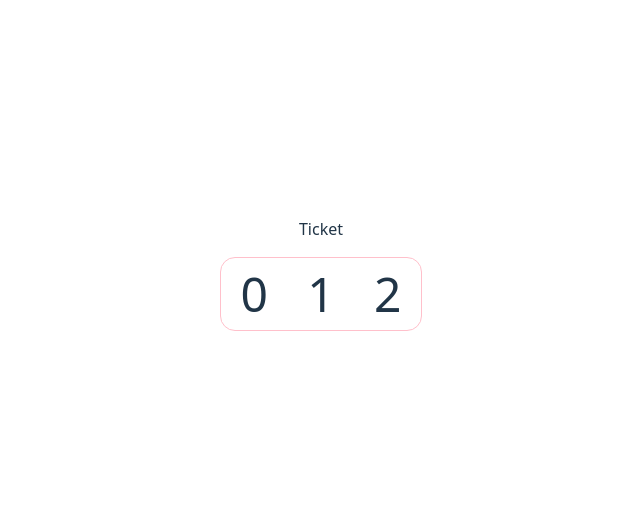
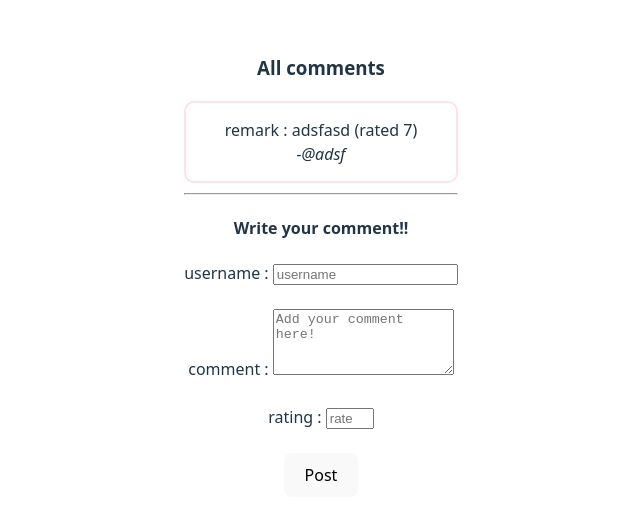
Before and after one commit to mayank-chaurasiya/Development-Journey, a React (Vite) app in the folder React/Ludo-Board/: page / in a window 1280 px wide. Shown: the part 134-654 px from the top of the page, without its empty margins (319-959 px from the left). Built offline with nearby package versions, Linux system fonts and the light colour scheme.

Commit message:
Added files for rendering form

```diff
--- a/React/Ludo-Board/src/App.jsx
+++ b/React/Ludo-Board/src/App.jsx
@@ -1,13 +1,18 @@
 import "./App.css";
-// import LudoBoard from "./Components/LudoBoard";
-// import TodoList from "./Components/TodoList";
+import Form from "./Components/Form/Form.jsx";
+import Comments from "./Components/Form/CommentsForm.jsx";
+import ShowComment from "./Components/Form/ShowCmnt.jsx";
 import Lottery from "./Components/Lottery/Lottery.jsx";
-import Ticket from "./Components/Lottery/Ticket.jsx";
+// import { sum } from "./Components/Lottery/helper.js";
 
 function App() {
+  // let winCondition = (ticket) => {
+  //   return sum(ticket) === 15;
+  // };
+
   return (
     <>
-      <Ticket ticket={[0, 1, 2]} />
+      <ShowComment />
     </>
   );
 }
--- /dev/null
+++ b/React/Ludo-Board/src/Components/Form/CommentsForm.jsx
@@ -0,0 +1,66 @@
+import { useState } from "react";
+
+export default function Comments({ addComment }) {
+  let [formData, setFormData] = useState({
+    username: "",
+    comment: "",
+    rating: "",
+  });
+
+  let handleInput = (event) => {
+    setFormData((currData) => {
+      return { ...currData, [event.target.name]: event.target.value };
+    });
+  };
+
+  let handleSubmit = (event) => {
+    event.preventDefault();
+    console.log(formData);
+    addComment(formData);
+    setFormData({ username: "", comment: "", rating: "" });
+  };
+
+  return (
+    <div>
+      <h4>Write your comment!!</h4>
+      <form action="" onSubmit={handleSubmit}>
+        <label htmlFor="username">username : </label>
+        <input
+          type="text"
+          placeholder="username"
+          id="username"
+          name="username"
+          value={formData.username}
+          onChange={handleInput}
+        />
+        <br />
+        <br />
+        <label htmlFor="comments">comment : </label>
+        <textarea
+          name="comment"
+          id="comments"
+          rows={4}
+          placeholder="Add your comment here!"
+          value={formData.comment}
+          onChange={handleInput}
+        ></textarea>
+        <br />
+        <br />
+        <label htmlFor="rating">rating : </label>
+        <input
+          type="number"
+          placeholder="rate"
+          min={1}
+          max={5}
+          name="rating"
+          value={formData.rating}
+          onChange={handleInput}
+          id="rating"
+        />
+        <br />
+        <br />
+        <button>Post</button>
+      </form>
+    </div>
+  );
+}
--- /dev/null
+++ b/React/Ludo-Board/src/Components/Form/Form.jsx
@@ -0,0 +1,58 @@
+import { useState } from "react";
+
+export default function Form() {
+  let [formData, setFormData] = useState({
+    fullName: "",
+    userName: "",
+    password: "",
+  });
+
+  let handleInputChange = (event) => {
+    setFormData((currData) => {
+      return { ...currData, [event.target.name]: event.target.value };
+    });
+  };
+
+  let handleSubmit = (event) => {
+    event.preventDefault();
+    console.log(formData);
+    setFormData({ fullName: "", userName: "", password: "" });
+  };
+
+  return (
+    <form action="" onSubmit={handleSubmit}>
+      <label htmlFor="fullname">Full Name :</label>&nbsp;&nbsp;&nbsp;
+      <input
+        type="text"
+        placeholder="enter your full name"
+        value={formData.fullName}
+        onChange={handleInputChange}
+        id="fullname"
+        name="fullName"
+      />
+      <br></br>
+      <label htmlFor="username">Username :</label>&nbsp;&nbsp;&nbsp;
+      <input
+        type="text"
+        placeholder="enter username"
+        value={formData.userName}
+        onChange={handleInputChange}
+        id="username"
+        name="userName"
+      />
+      <br></br>
+      <label htmlFor="password">Password :</label>&nbsp;&nbsp;&nbsp;
+      <input
+        type="password"
+        placeholder="enter password"
+        value={formData.password}
+        onChange={handleInputChange}
+        id="password"
+        name="password"
+      />
+      <br></br>
+      <br></br>
+      <button>Submit</button>
+    </form>
+  );
+}
--- /dev/null
+++ b/React/Ludo-Board/src/Components/Form/ShowCmnt.css
@@ -0,0 +1,6 @@
+.comment {
+    border: 2px solid rgba(255, 192, 203, 0.459);
+    border-radius: 10px;
+    padding: 15px;
+    margin-bottom: 10px;
+}
--- /dev/null
+++ b/React/Ludo-Board/src/Components/Form/ShowCmnt.jsx
@@ -0,0 +1,37 @@
+import { useState } from "react";
+import "./ShowCmnt.css";
+import CommentsForm from "./CommentsForm.jsx";
+
+export default function ShowComment() {
+  let [comments, setComments] = useState([
+    {
+      username: "adsf",
+      comment: "adsfasd",
+      rating: "7",
+    },
+  ]);
+
+  let addComment = (comment) => {
+    setComments((currComments) => [...currComments, comment]);
+  };
+
+  return (
+    <>
+      <div>
+        <h3>All comments </h3>
+        {comments.map((comment, idx) => (
+          <div className="comment" key={idx}>
+            <span>remark : {comment.comment}</span>&nbsp;
+            <span>(rated {comment.rating})</span>
+            <br />
+            <span>
+              <i>-@{comment.username}</i>
+            </span>
+          </div>
+        ))}
+        <hr />
+      </div>
+      <CommentsForm addComment={addComment} />
+    </>
+  );
+}
--- a/React/Ludo-Board/src/Components/Lottery/Lottery.css
+++ b/React/Ludo-Board/src/Components/Lottery/Lottery.css
@@ -4,4 +4,5 @@
     display: flex;
     justify-content: space-around;
     width: 200px;
+    margin-left: 70px;
 }
--- a/React/Ludo-Board/src/Components/Lottery/Lottery.jsx
+++ b/React/Ludo-Board/src/Components/Lottery/Lottery.jsx
@@ -3,9 +3,9 @@ import "./Lottery.css";
 import { genTicket, sum, celebrate } from "./helper";
 import Ticket from "./Ticket";
 
-export default function Lottery({n, winningSum}) {
+export default function Lottery({ n = 3, winCondition }) {
   let [ticket, setTicket] = useState(genTicket(n));
-  let isWinning = sum(ticket) === 15;
+  let isWinning = winCondition(ticket);
 
   useEffect(() => {
     if (isWinning) {
@@ -14,16 +14,13 @@ export default function Lottery({n, winningSum}) {
   }, [ticket]);
 
   let buyTicket = () => {
-    setTicket(genTicket(3));
+    setTicket(genTicket(n));
   };
 
   return (
     <div>
       <h1>Lottery Game</h1>
-      <div className="ticket">
-        <span>{ticket[1]}</span>
-        <span>{ticket[2]}</span>
-      </div>
+      <Ticket ticket={ticket} />
       <br />
       <button onClick={buyTicket}>Buy Ticket</button>
       <h3>{isWinning && "Congratulations, you won!"}</h3>
--- a/React/Ludo-Board/src/Components/Lottery/Ticket.jsx
+++ b/React/Ludo-Board/src/Components/Lottery/Ticket.jsx
@@ -4,10 +4,9 @@ import "./Lottery.css";
 export default function Ticket({ ticket }) {
   return (
     <>
-      <p>Ticket</p>
       <div className="ticket">
         {ticket.map((num, idx) => (
-          <TicketNum num={num} />
+          <TicketNum num={num} key={idx} />
         ))}
       </div>
     </>
```
